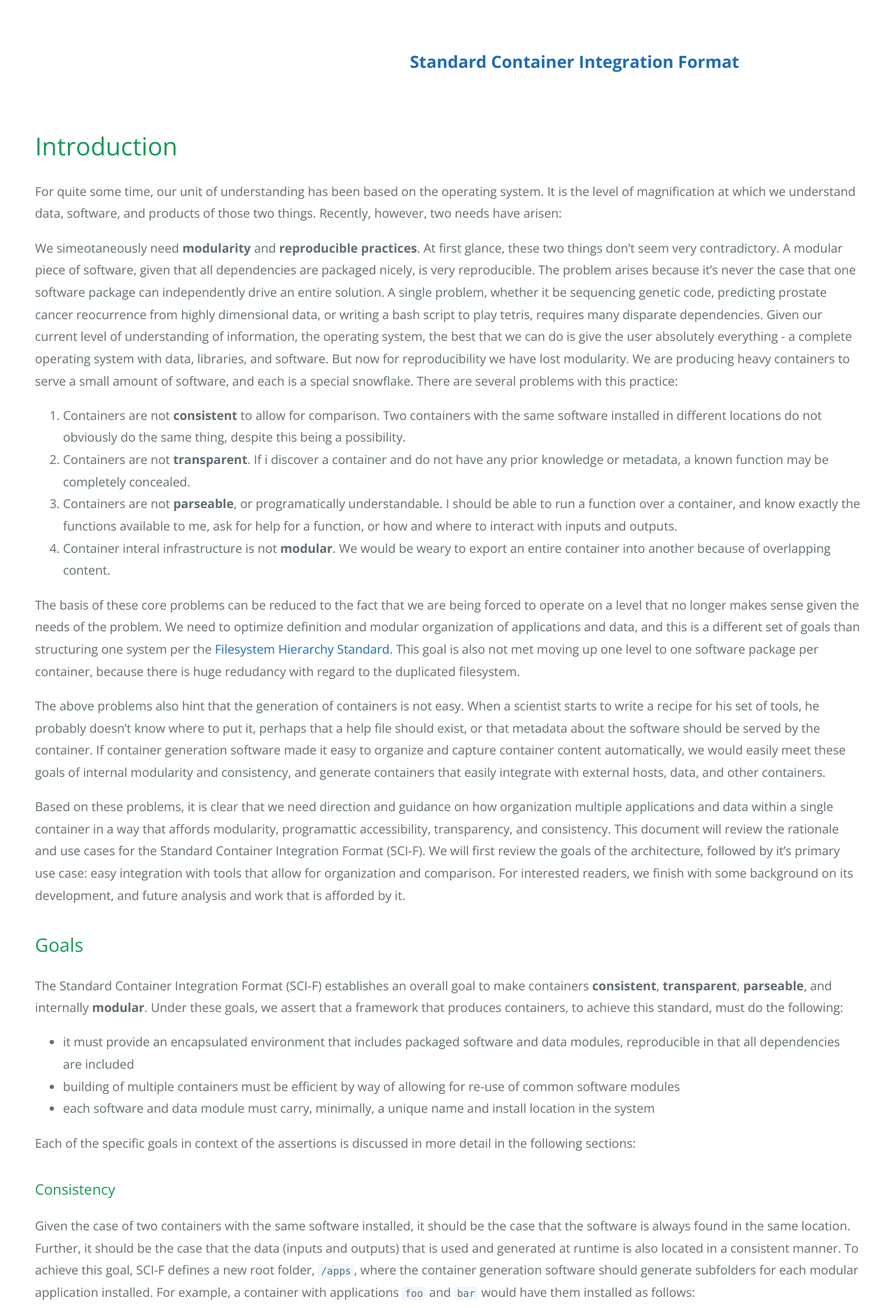
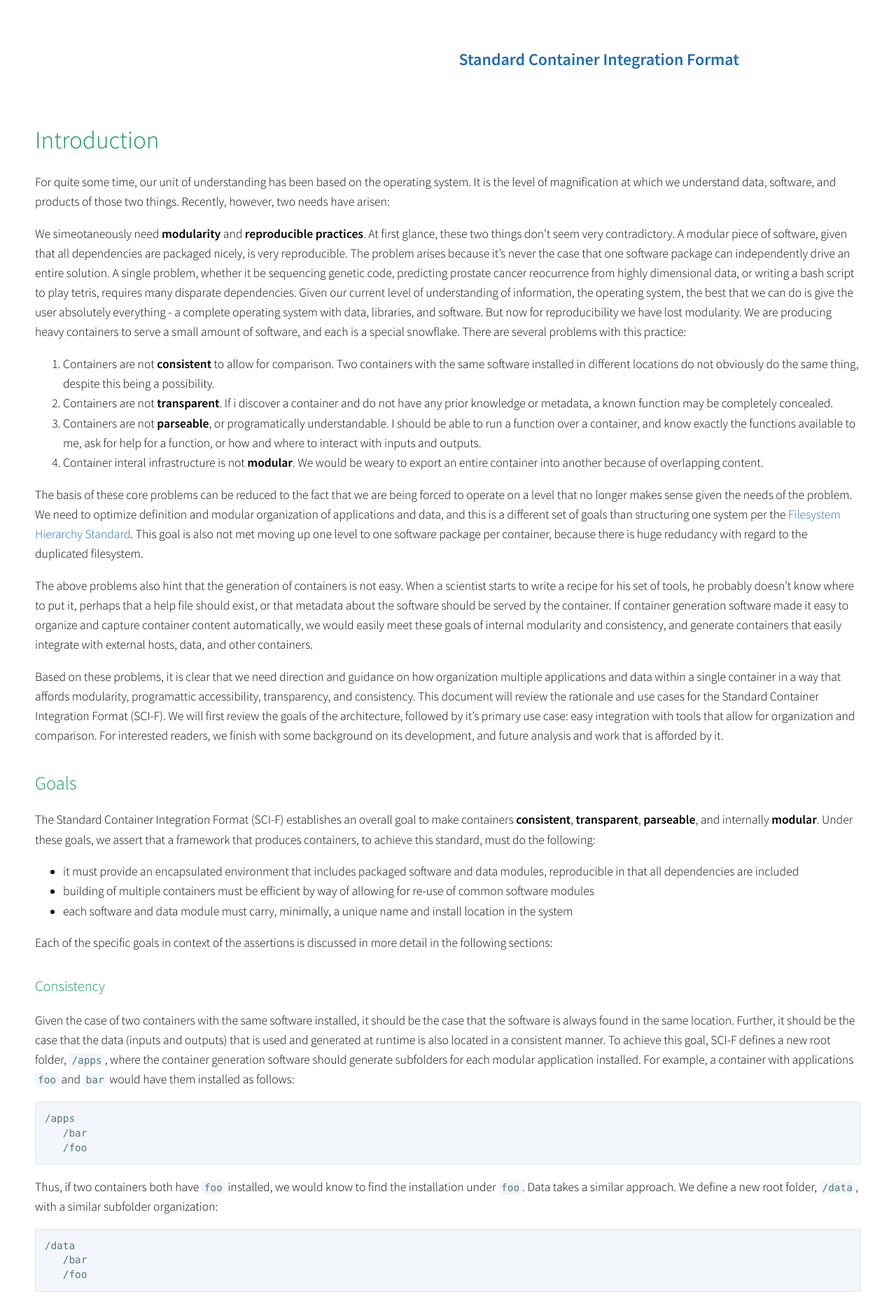
Before and after one commit to pimpim/SCI-F, a Jekyll site: the page built from index.md, in a window 1280 px wide. Shown: the top 1869 px of the page at 70% size. Built offline with Jekyll 4.4.1, drawn with Linux system fonts in a browser that asks for light colours.

Commit message:
changing style

```diff
--- a/_includes/head.html
+++ b/_includes/head.html
@@ -3,6 +3,6 @@
   <title>{{ site.title }}</title>
   <meta name="viewport" content="width=device-width, initial-scale=1">
   <link rel="stylesheet" href="{{ site.baseurl }}/css/normalize.css">
-  <link href='https://fonts.googleapis.com/css?family=Open+Sans:400,700' rel='stylesheet' type='text/css'>
+  <link rel="stylesheet" href="//fonts.googleapis.com/css?family=Source+Sans+Pro:300,300i,600">
   <link rel="stylesheet" href="{{ site.baseurl }}/css/cftw.css">
 </head>
--- a/css/cftw.css
+++ b/css/cftw.css
@@ -1,132 +1,69 @@
+body {font-family:"Source Sans Pro", "Helvetica Neue", Helvetica, Arial, sans-serif;font-size:18px;font-weight:300;line-height:1.6}
+
 .highlight table td { padding: 5px; }
-
 .highlight table pre { margin: 0; }
-
 .highlight .cm { color: #999988; font-style: italic; }
-
 .highlight .cp { color: #999999; font-weight: bold; }
-
 .highlight .c1 { color: #999988; font-style: italic; }
-
 .highlight .cs { color: #999999; font-weight: bold; font-style: italic; }
-
 .highlight .c, .highlight .cd { color: #999988; font-style: italic; }
-
 .highlight .err { color: #a61717; background-color: #e3d2d2; }
-
 .highlight .gd { color: #000000; background-color: #ffdddd; }
-
 .highlight .ge { color: #000000; font-style: italic; }
-
 .highlight .gr { color: #aa0000; }
-
 .highlight .gh { color: #999999; }
-
 .highlight .gi { color: #000000; background-color: #ddffdd; }
-
 .highlight .go { color: #888888; }
-
 .highlight .gp { color: #555555; }
-
 .highlight .gs { font-weight: bold; }
-
 .highlight .gu { color: #aaaaaa; }
-
 .highlight .gt { color: #aa0000; }
-
 .highlight .kc { color: #000000; font-weight: bold; }
-
 .highlight .kd { color: #000000; font-weight: bold; }
-
 .highlight .kn { color: #000000; font-weight: bold; }
-
 .highlight .kp { color: #000000; font-weight: bold; }
-
 .highlight .kr { color: #000000; font-weight: bold; }
-
 .highlight .kt { color: #445588; font-weight: bold; }
-
 .highlight .k, .highlight .kv { color: #000000; font-weight: bold; }
-
 .highlight .mf { color: #009999; }
-
 .highlight .mh { color: #009999; }
-
 .highlight .il { color: #009999; }
-
 .highlight .mi { color: #009999; }
-
 .highlight .mo { color: #009999; }
-
 .highlight .m, .highlight .mb, .highlight .mx { color: #009999; }
-
 .highlight .sb { color: #d14; }
-
 .highlight .sc { color: #d14; }
-
 .highlight .sd { color: #d14; }
-
 .highlight .s2 { color: #d14; }
-
 .highlight .se { color: #d14; }
-
 .highlight .sh { color: #d14; }
-
 .highlight .si { color: #d14; }
-
 .highlight .sx { color: #d14; }
-
 .highlight .sr { color: #009926; }
-
 .highlight .s1 { color: #d14; }
-
 .highlight .ss { color: #990073; }
-
 .highlight .s { color: #d14; }
-
 .highlight .na { color: #008080; }
-
 .highlight .bp { color: #999999; }
-
 .highlight .nb { color: #0086B3; }
-
 .highlight .nc { color: #445588; font-weight: bold; }
-
 .highlight .no { color: #008080; }
-
 .highlight .nd { color: #3c5d5d; font-weight: bold; }
-
 .highlight .ni { color: #800080; }
-
 .highlight .ne { color: #990000; font-weight: bold; }
-
 .highlight .nf { color: #990000; font-weight: bold; }
-
 .highlight .nl { color: #990000; font-weight: bold; }
-
 .highlight .nn { color: #555555; }
-
 .highlight .nt { color: #000080; }
-
 .highlight .vc { color: #008080; }
-
 .highlight .vg { color: #008080; }
-
 .highlight .vi { color: #008080; }
-
 .highlight .nv { color: #008080; }
-
 .highlight .ow { color: #000000; font-weight: bold; }
-
 .highlight .o { color: #000000; font-weight: bold; }
-
 .highlight .w { color: #bbbbbb; }
-
 .highlight { background-color: #f8f8f8; }
-
 * { box-sizing: border-box; }
-
-body { padding: 0; margin: 0; font-family: "Open Sans", "Helvetica Neue", Helvetica, Arial, sans-serif; font-size: 16px; line-height: 1.8; color: #606c71; }
 
 a { color: #1e6bb8; text-decoration: none; }
 a:hover { text-decoration: underline; }
```
Also changed, not shown: Gemfile (deleted, +0 -7 lines).
